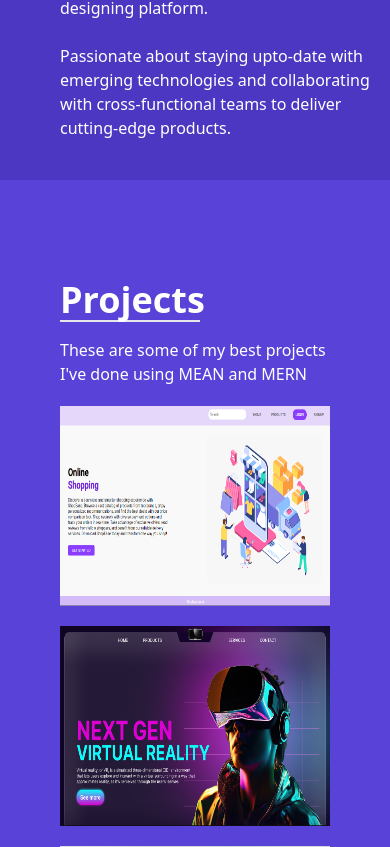
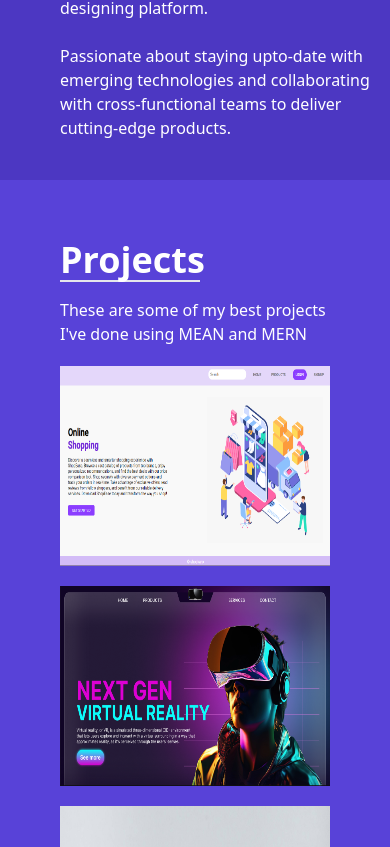
Before and after one commit to thianesh-03/Thianesh-Govindasamy, a React (Create React App) app: page / in a window 390 px wide. Shown: the part 1150-1997 px from the top of the page. Built offline with nearby package versions, Linux system fonts and the light colour scheme.

Commit message:
css adjustment

```diff
--- a/src/Components/Projects.js
+++ b/src/Components/Projects.js
@@ -7,7 +7,7 @@ import websiteImg6 from "../Assets/website6.png";
 
 export default function Projects() {
     return (
-        <section id="projects" className="flex flex-col px-5 py-20 justify-center bg-secondary text-white">
+        <section id="projects" className="flex flex-col px-5 py-10 md:py-20 justify-center bg-secondary text-white">
             <div className="w-full">
                 <div className="flex flex-col px-10 py-5">
                     <h1 className="text-4xl text-white border-b-2 mb-4 w-[140px] font-bold">Projects</h1>
```
